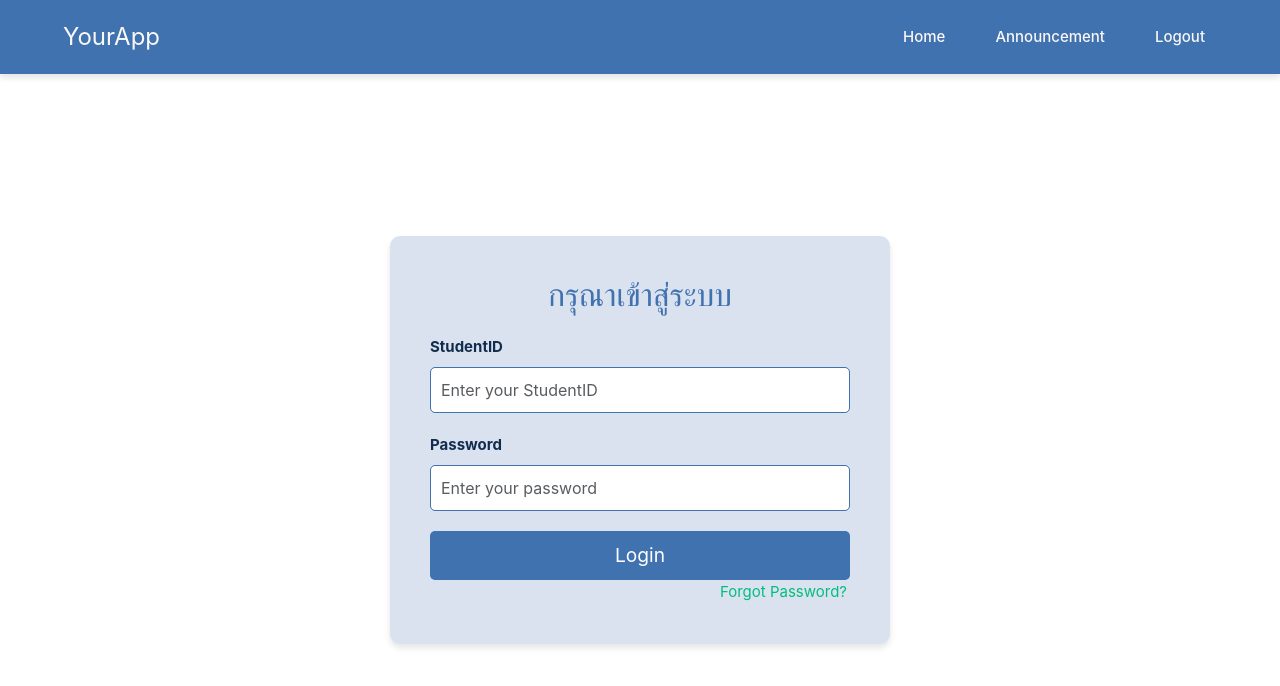
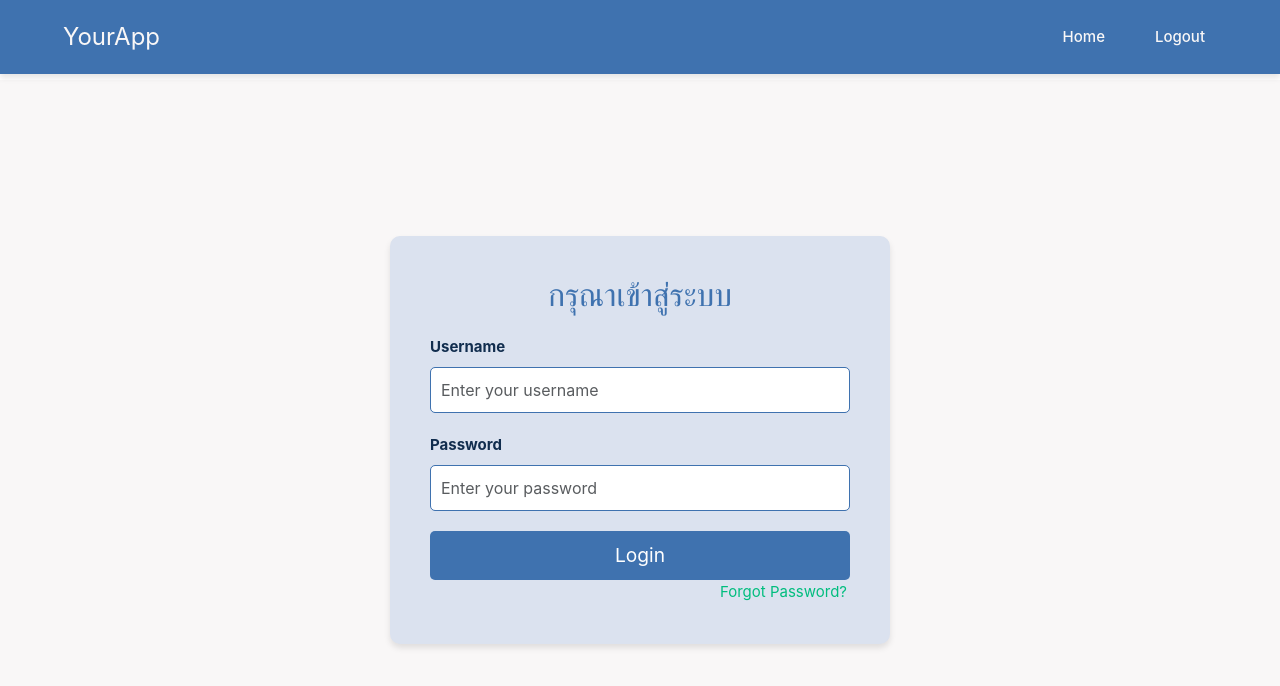
Before and after one commit to tyleeer/713-final-project, a Vue app in the folder frontend/: page /login in a window 1280 px wide. Shown: the top 686 px of the page. Built offline with nearby package versions, Linux system fonts and the light colour scheme; sample sign-in values are in the browser's storage.

Commit message:
try to add role in token on login page

```diff
--- a/frontend/src/components/Navbar.vue
+++ b/frontend/src/components/Navbar.vue
@@ -1,3 +1,5 @@
+
+
 <template>
   <header class="fixed-navbar">
     <div class="navbar-container">
@@ -6,7 +8,7 @@
       </RouterLink>
       <nav class="nav-links">
         <RouterLink to="/" class="nav-link">Home</RouterLink>
-        <RouterLink to="/announcement" class="nav-link" v-if="isAuthenticated">Announcement</RouterLink>
+        <RouterLink to="/announcement" class="nav-link" v-if="isAuthenticated && userRole === 'student'">Announcement</RouterLink>
         <RouterLink to="/login" class="nav-link" v-if="!isAuthenticated">Login</RouterLink>
         <RouterLink to="/register" class="nav-link" v-if="!isAuthenticated">Register</RouterLink>
         <a href="#" class="nav-link" v-if="isAuthenticated" @click.prevent="logout">Logout</a>
--- a/frontend/src/views/LoginView.vue
+++ b/frontend/src/views/LoginView.vue
@@ -4,8 +4,8 @@
       <h1 class="login-title">กรุณาเข้าสู่ระบบ</h1>
       <form @submit.prevent="loginUser">
         <div class="form-group">
-          <label for="email" class="form-label">StudentID</label>
-          <input v-model="email" type="username" class="form-control" id="email" placeholder="Enter your StudentID"
+          <label for="email" class="form-label">Username</label>
+          <input v-model="email" type="username" class="form-control" id="email" placeholder="Enter your username"
             required />
         </div>
         <div class="form-group">
@@ -39,16 +39,25 @@ export default {
       const response = await http.post('auth/login', {
         email: this.email,
         password: this.password,
+        role: this.role,
       });
-        localStorage.setItem('token', response.data.token); // Save token to localStorage
-        // this.$router.push('/home'); // Redirect to home page after successful login
-        window.location.href = '/';
+
+
+      localStorage.setItem('token', response.data.token);
+      localStorage.setItem('role', response.data.role);
+
+
+
+
+      this.$router.push('/'); // Properly navigate using Vue Router
     } catch (error) {
       this.errorMessage = error.response.data.message || 'Invalid credentials';
     }
   },
 },
 };
+
+
 </script>
 
 <style scoped>
@@ -58,6 +67,7 @@ export default {
   display: flex;
   justify-content: center;
   align-items: center;
+  background-color: #F9F7F7;
   padding: 20px;
 }
 
@@ -66,11 +76,13 @@ export default {
 }
 
 .login-container {
+  background-color: #F9F7F7;
   display: flex;
   justify-content: center;
   align-items: center;
   text-align: center;
   margin-top: 50px;
+  height: 100vh;
   width: 100vw;
   margin: 0;
   padding: 0;
```
Also changed, not shown: 1 other file (tests, documents, lock files or other folders). Lines whose indentation alone changed are shown as unchanged.
